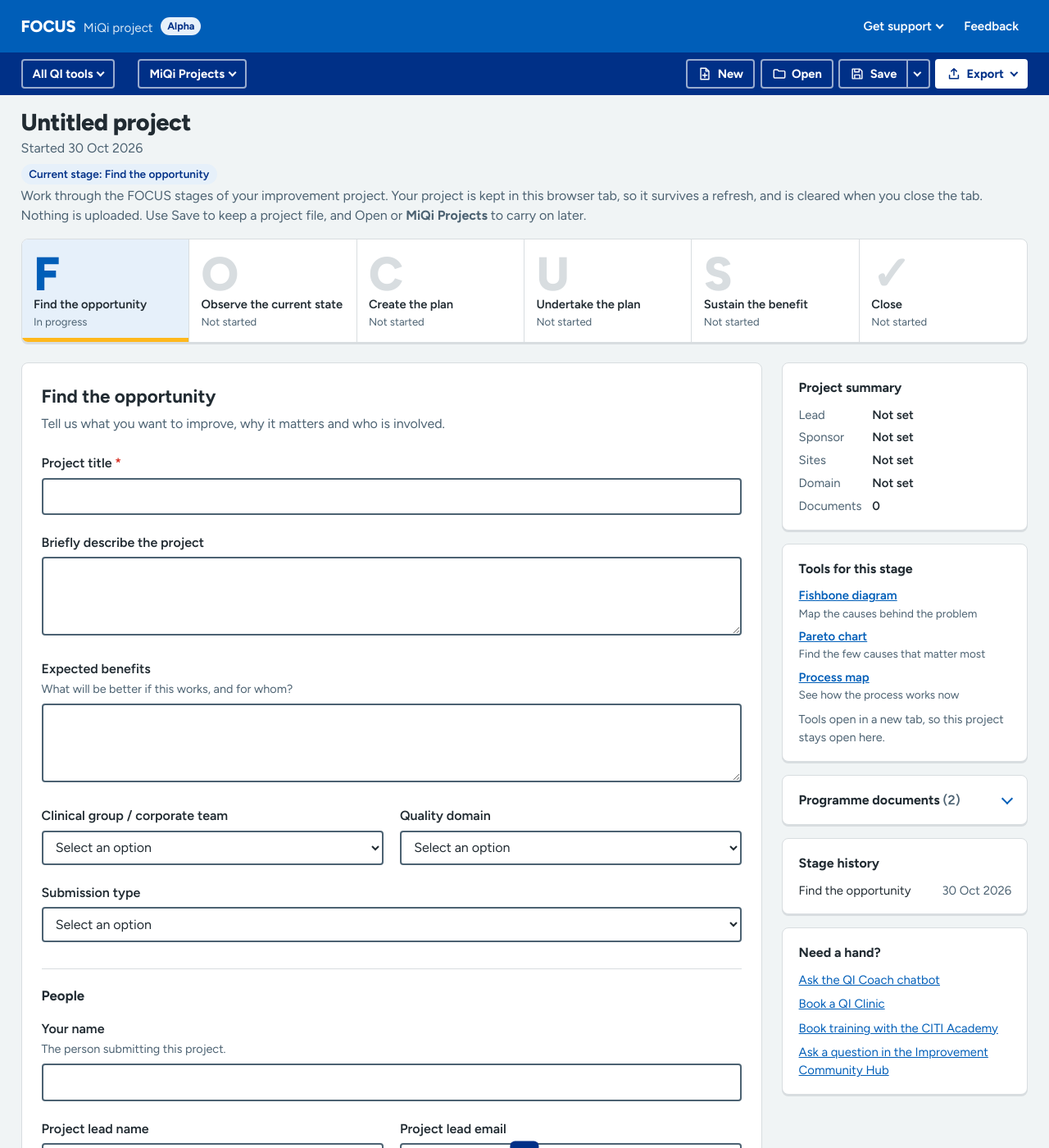
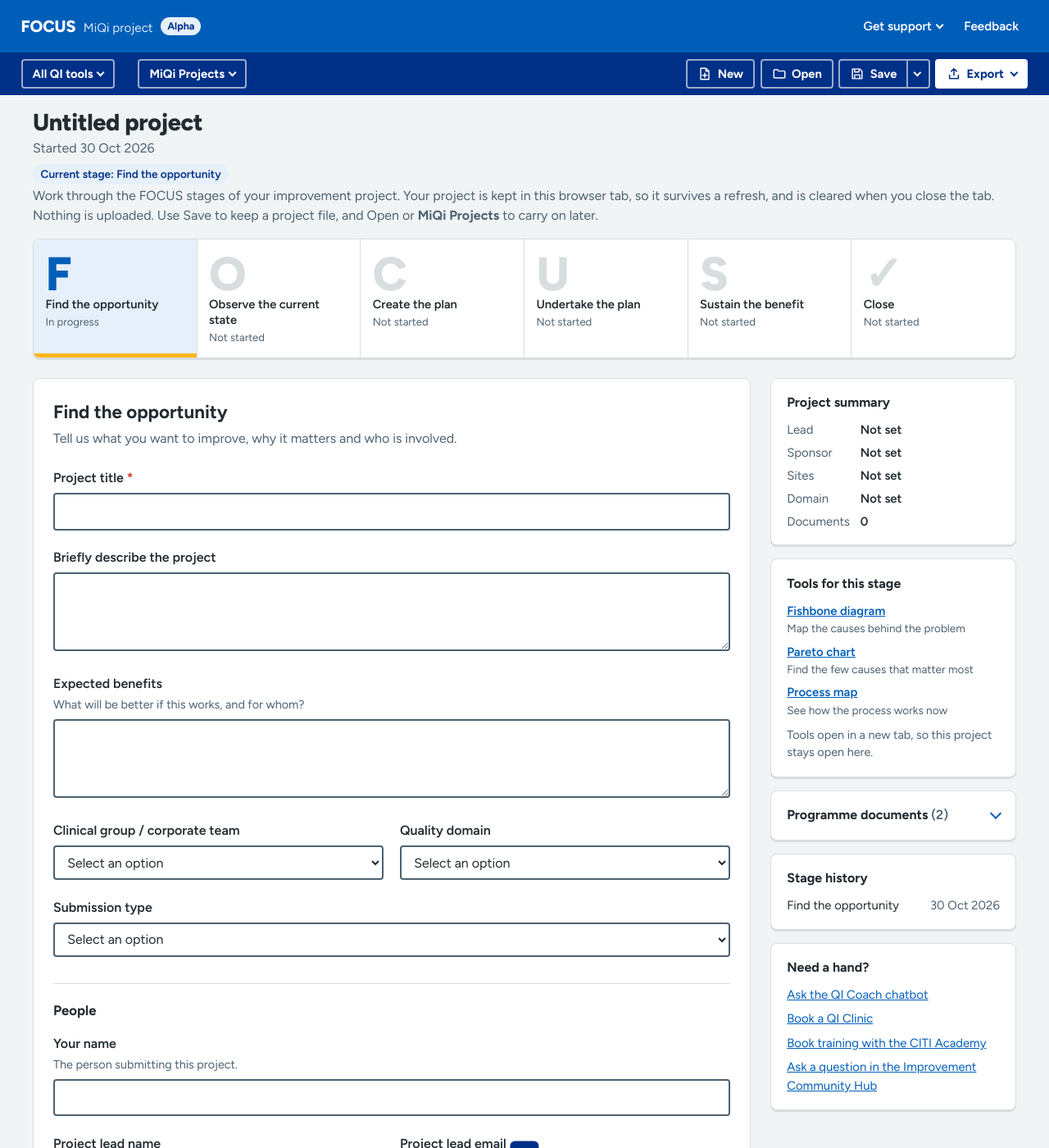
Before and after one commit to PerrinShanks-Cogito/IntegratedQiTools, a Jekyll site: the page built from miqi_project/index.html, in a window 1280 px wide and 1400 px high. Shown: the whole window at 82% size. Built offline with Jekyll 4.4.1, drawn with Linux system fonts in a browser that asks for light colours.

Commit message:
MiQi project: a centred 1200px column instead of the full width
Co-Authored-By: Claude Opus 5.5 <noreply@anthropic.com>
Claude-Session: https://claude.ai/code/session_01CcqVcpaXLzMoRiADMbXTB1

```diff
--- a/miqi_project/index.html
+++ b/miqi_project/index.html
@@ -20,6 +20,8 @@ permalink: /miqi_project/
 html{min-height:100%}
 body{min-height:100vh;display:flex;flex-direction:column}
 main{flex:1 0 auto;width:100%;padding:0 var(--gutter) 3rem}
+/* A centred column, 1200px wide on large screens, rather than the full width */
+.page-head,main{max-width:calc(1200px + 2 * var(--gutter));margin-left:auto;margin-right:auto}
 
 /* Page head */
 .page-head{display:flex;flex-wrap:wrap;gap:.75rem 1rem;align-items:flex-end;justify-content:space-between;padding:1rem var(--gutter)}
```
